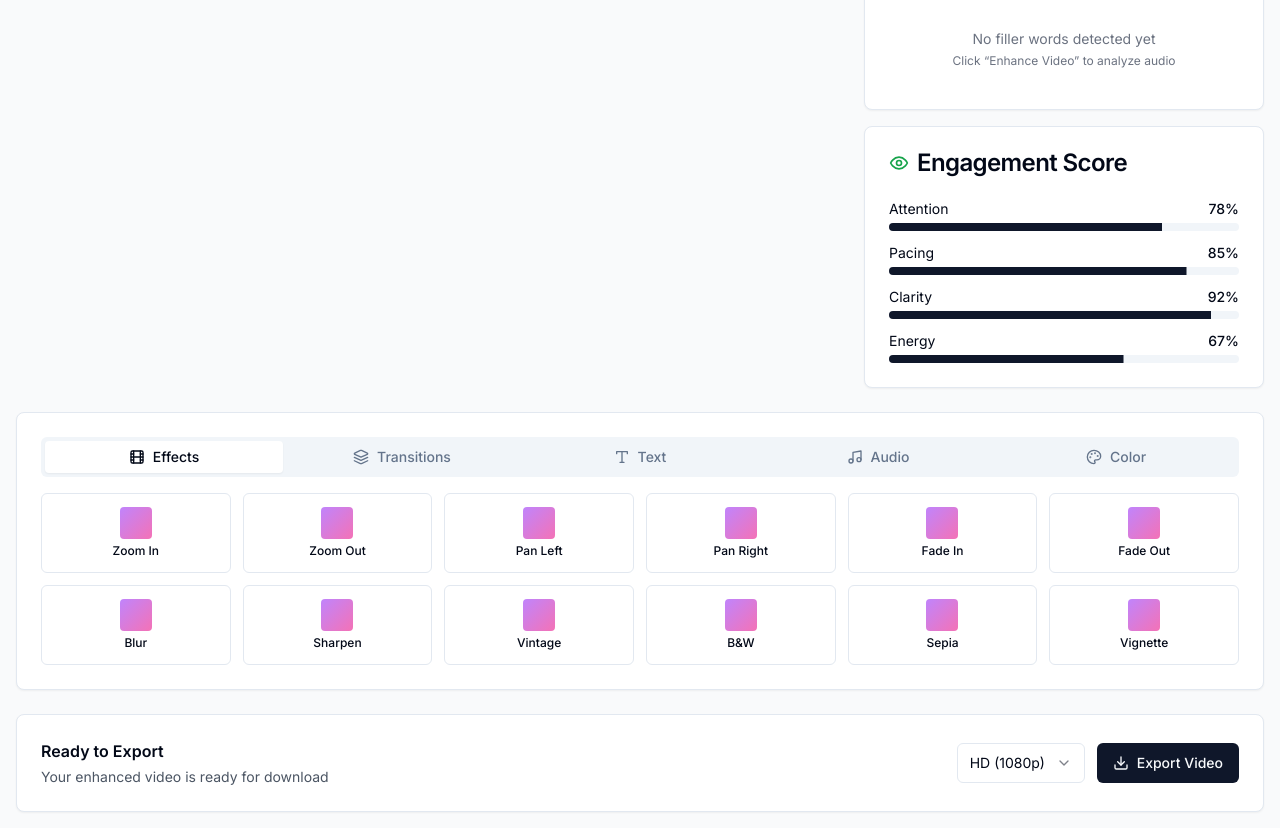
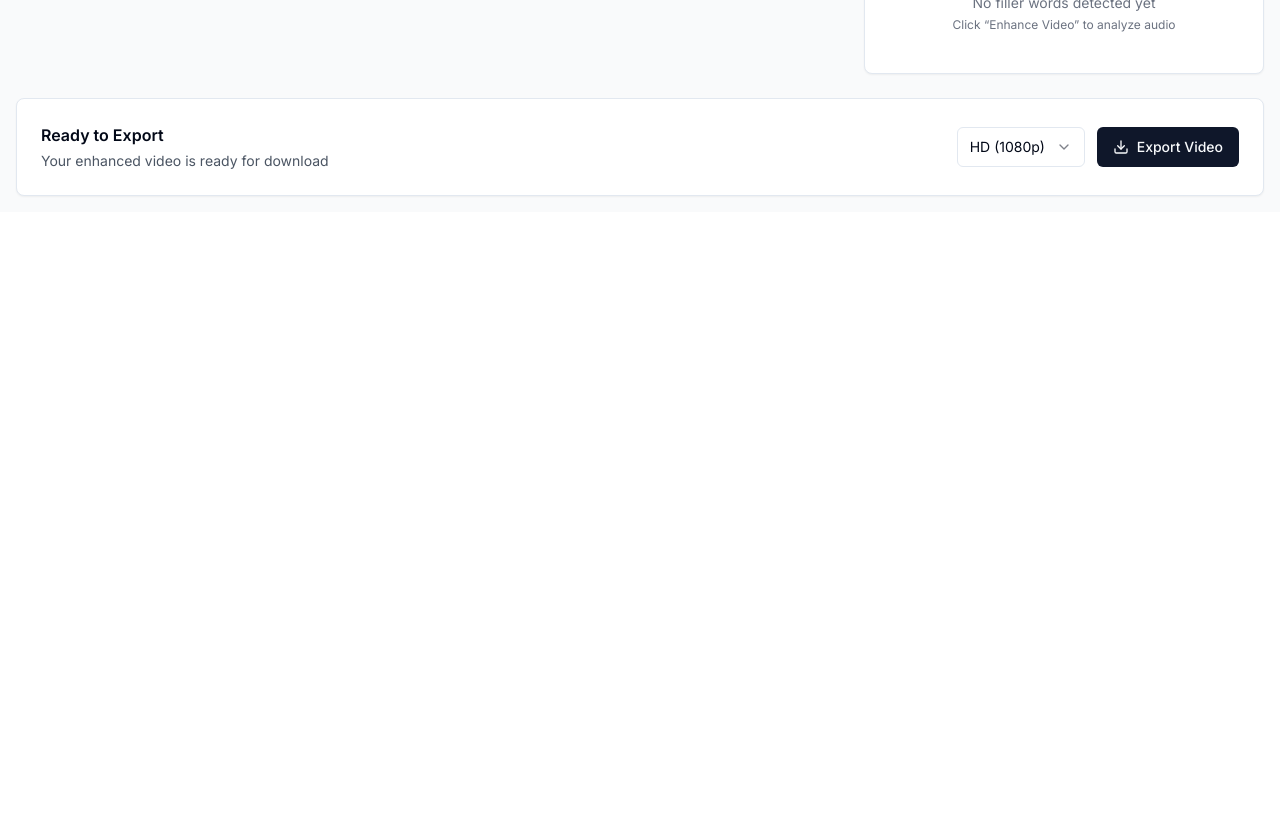
Before and after one commit to shreyk1004/ai-video-editor, a Next.js app: page / in a window 1280 px wide. Shown: the part 780-1608 px from the top of the page. After the commit the page ends 992 px from the top, so only its background shows below. Built offline with nearby package versions, Linux system fonts and the light colour scheme.

Commit message:
simplified ui

```diff
--- a/components/ai-video-editor.tsx
+++ b/components/ai-video-editor.tsx
@@ -22,14 +22,8 @@ import {
   Download,
   Settings,
   Wand2,
-  Eye,
   Mic,
   Globe,
-  Film,
-  Palette,
-  Music,
-  Type,
-  Layers,
 } from "lucide-react"
 
 export default function AIVideoEditor() {
@@ -79,13 +73,6 @@ export default function AIVideoEditor() {
     { word: "like", count: 8, timestamp: "1:05" },
     { word: "you know", count: 4, timestamp: "1:45" },
   ]
-
-  const engagementMetrics = {
-    attention: 78,
-    pacing: 85,
-    clarity: 92,
-    energy: 67,
-  }
 
   const formatTime = (seconds: number) => {
     const mins = Math.floor(seconds / 60)
@@ -1850,10 +1837,6 @@ export default function AIVideoEditor() {
                     <label className="text-sm font-medium">Smart Cuts</label>
                     <Switch defaultChecked />
                   </div>
-                  <div className="flex items-center justify-between">
-                    <label className="text-sm font-medium">Engagement Boost</label>
-                    <Switch defaultChecked />
-                  </div>
                 </div>
               </CardContent>
             </Card>
@@ -2019,203 +2002,11 @@ export default function AIVideoEditor() {
               </Card>
             )}
 
-            {/* Engagement Metrics */}
-            <Card>
-              <CardHeader>
-                <CardTitle className="flex items-center gap-2">
-                  <Eye className="w-5 h-5 text-green-600" />
-                  Engagement Score
-                </CardTitle>
-              </CardHeader>
-              <CardContent className="space-y-3">
-                {Object.entries(engagementMetrics).map(([key, value]) => (
-                  <div key={key} className="space-y-1">
-                    <div className="flex justify-between text-sm">
-                      <span className="capitalize">{key}</span>
-                      <span className="font-medium">{value}%</span>
-                    </div>
-                    <Progress value={value} className="h-2" />
-                  </div>
-                ))}
-              </CardContent>
-            </Card>
+
           </div>
         </div>
 
-        {/* Bottom Panel - Effects and Tools */}
-        <Card>
-          <CardContent className="p-6">
-            <Tabs defaultValue="effects" className="w-full">
-              <TabsList className="grid w-full grid-cols-5">
-                <TabsTrigger value="effects" className="flex items-center gap-2">
-                  <Film className="w-4 h-4" />
-                  Effects
-                </TabsTrigger>
-                <TabsTrigger value="transitions" className="flex items-center gap-2">
-                  <Layers className="w-4 h-4" />
-                  Transitions
-                </TabsTrigger>
-                <TabsTrigger value="text" className="flex items-center gap-2">
-                  <Type className="w-4 h-4" />
-                  Text
-                </TabsTrigger>
-                <TabsTrigger value="audio" className="flex items-center gap-2">
-                  <Music className="w-4 h-4" />
-                  Audio
-                </TabsTrigger>
-                <TabsTrigger value="color" className="flex items-center gap-2">
-                  <Palette className="w-4 h-4" />
-                  Color
-                </TabsTrigger>
-              </TabsList>
-
-              <TabsContent value="effects" className="mt-4">
-                <div className="grid grid-cols-6 gap-3">
-                  {[
-                    "Zoom In",
-                    "Zoom Out",
-                    "Pan Left",
-                    "Pan Right",
-                    "Fade In",
-                    "Fade Out",
-                    "Blur",
-                    "Sharpen",
-                    "Vintage",
-                    "B&W",
-                    "Sepia",
-                    "Vignette",
-                  ].map((effect) => (
-                    <Button key={effect} variant="outline" className="h-20 flex-col">
-                      <div className="w-8 h-8 bg-gradient-to-br from-purple-400 to-pink-400 rounded mb-1" />
-                      <span className="text-xs">{effect}</span>
-                    </Button>
-                  ))}
-                </div>
-              </TabsContent>
-
-              <TabsContent value="transitions" className="mt-4">
-                <div className="grid grid-cols-6 gap-3">
-                  {[
-                    "Cut",
-                    "Fade",
-                    "Dissolve",
-                    "Wipe",
-                    "Slide",
-                    "Push",
-                    "Iris",
-                    "Clock",
-                    "Zoom",
-                    "Spin",
-                    "Flip",
-                    "Cube",
-                  ].map((transition) => (
-                    <Button key={transition} variant="outline" className="h-20 flex-col">
-                      <div className="w-8 h-8 bg-gradient-to-br from-blue-400 to-cyan-400 rounded mb-1" />
-                      <span className="text-xs">{transition}</span>
-                    </Button>
-                  ))}
-                </div>
-              </TabsContent>
-
-              <TabsContent value="text" className="mt-4">
-                <div className="grid grid-cols-4 gap-4">
-                  <Card className="p-4 cursor-pointer hover:bg-gray-50">
-                    <h3 className="font-bold text-lg">Bold Title</h3>
-                    <p className="text-sm text-gray-600">Perfect for headlines</p>
-                  </Card>
-                  <Card className="p-4 cursor-pointer hover:bg-gray-50">
-                    <h3 className="font-medium italic">Elegant Script</h3>
-                    <p className="text-sm text-gray-600">Stylish and refined</p>
-                  </Card>
-                  <Card className="p-4 cursor-pointer hover:bg-gray-50">
-                    <h3 className="font-mono text-green-600">Code Style</h3>
-                    <p className="text-sm text-gray-600">Technical content</p>
-                  </Card>
-                  <Card className="p-4 cursor-pointer hover:bg-gray-50">
-                    <h3 className="font-bold text-red-500 text-xl">IMPACT</h3>
-                    <p className="text-sm text-gray-600">High attention</p>
-                  </Card>
-                </div>
-              </TabsContent>
-
-              <TabsContent value="audio" className="mt-4">
-                <div className="space-y-4">
-                  <div className="grid grid-cols-3 gap-4">
-                    <Card className="p-4 cursor-pointer hover:bg-gray-50">
-                      <Music className="w-8 h-8 text-purple-600 mb-2" />
-                      <h3 className="font-medium">Background Music</h3>
-                      <p className="text-sm text-gray-600">Add ambient tracks</p>
-                    </Card>
-                    <Card className="p-4 cursor-pointer hover:bg-gray-50">
-                      <Volume2 className="w-8 h-8 text-blue-600 mb-2" />
-                      <h3 className="font-medium">Sound Effects</h3>
-                      <p className="text-sm text-gray-600">Enhance moments</p>
-                    </Card>
-                    <Card className="p-4 cursor-pointer hover:bg-gray-50">
-                      <Mic className="w-8 h-8 text-green-600 mb-2" />
-                      <h3 className="font-medium">Voice Enhancement</h3>
-                      <p className="text-sm text-gray-600">Improve clarity</p>
-                    </Card>
-                  </div>
-                  <div className="space-y-2">
-                    <label className="text-sm font-medium">Audio Levels</label>
-                    <div className="space-y-2">
-                      <div className="flex items-center gap-3">
-                        <span className="text-sm w-16">Voice</span>
-                        <Slider defaultValue={[80]} max={100} className="flex-1" />
-                        <span className="text-sm w-8">80%</span>
-                      </div>
-                      <div className="flex items-center gap-3">
-                        <span className="text-sm w-16">Music</span>
-                        <Slider defaultValue={[30]} max={100} className="flex-1" />
-                        <span className="text-sm w-8">30%</span>
-                      </div>
-                    </div>
-                  </div>
-                </div>
-              </TabsContent>
-
-              <TabsContent value="color" className="mt-4">
-                <div className="space-y-4">
-                  <div className="grid grid-cols-4 gap-3">
-                    {[
-                      { name: "Natural", colors: ["#8B4513", "#228B22", "#87CEEB"] },
-                      { name: "Cinematic", colors: ["#1a1a1a", "#ff6b35", "#f7931e"] },
-                      { name: "Vibrant", colors: ["#ff0080", "#00ff80", "#8000ff"] },
-                      { name: "Vintage", colors: ["#d4a574", "#8b4513", "#2f4f4f"] },
-                    ].map((palette) => (
-                      <Card key={palette.name} className="p-3 cursor-pointer hover:bg-gray-50">
-                        <div className="flex gap-1 mb-2">
-                          {palette.colors.map((color, i) => (
-                            <div key={i} className="w-6 h-6 rounded" style={{ backgroundColor: color }} />
-                          ))}
-                        </div>
-                        <span className="text-sm font-medium">{palette.name}</span>
-                      </Card>
-                    ))}
-                  </div>
-                  <div className="space-y-2">
-                    <label className="text-sm font-medium">Adjustments</label>
-                    <div className="space-y-2">
-                      <div className="flex items-center gap-3">
-                        <span className="text-sm w-20">Brightness</span>
-                        <Slider defaultValue={[50]} max={100} className="flex-1" />
-                      </div>
-                      <div className="flex items-center gap-3">
-                        <span className="text-sm w-20">Contrast</span>
-                        <Slider defaultValue={[50]} max={100} className="flex-1" />
-                      </div>
-                      <div className="flex items-center gap-3">
-                        <span className="text-sm w-20">Saturation</span>
-                        <Slider defaultValue={[50]} max={100} className="flex-1" />
-                      </div>
-                    </div>
-                  </div>
-                </div>
-              </TabsContent>
-            </Tabs>
-          </CardContent>
-        </Card>
+
 
         {/* Export Options */}
         <Card>
```
